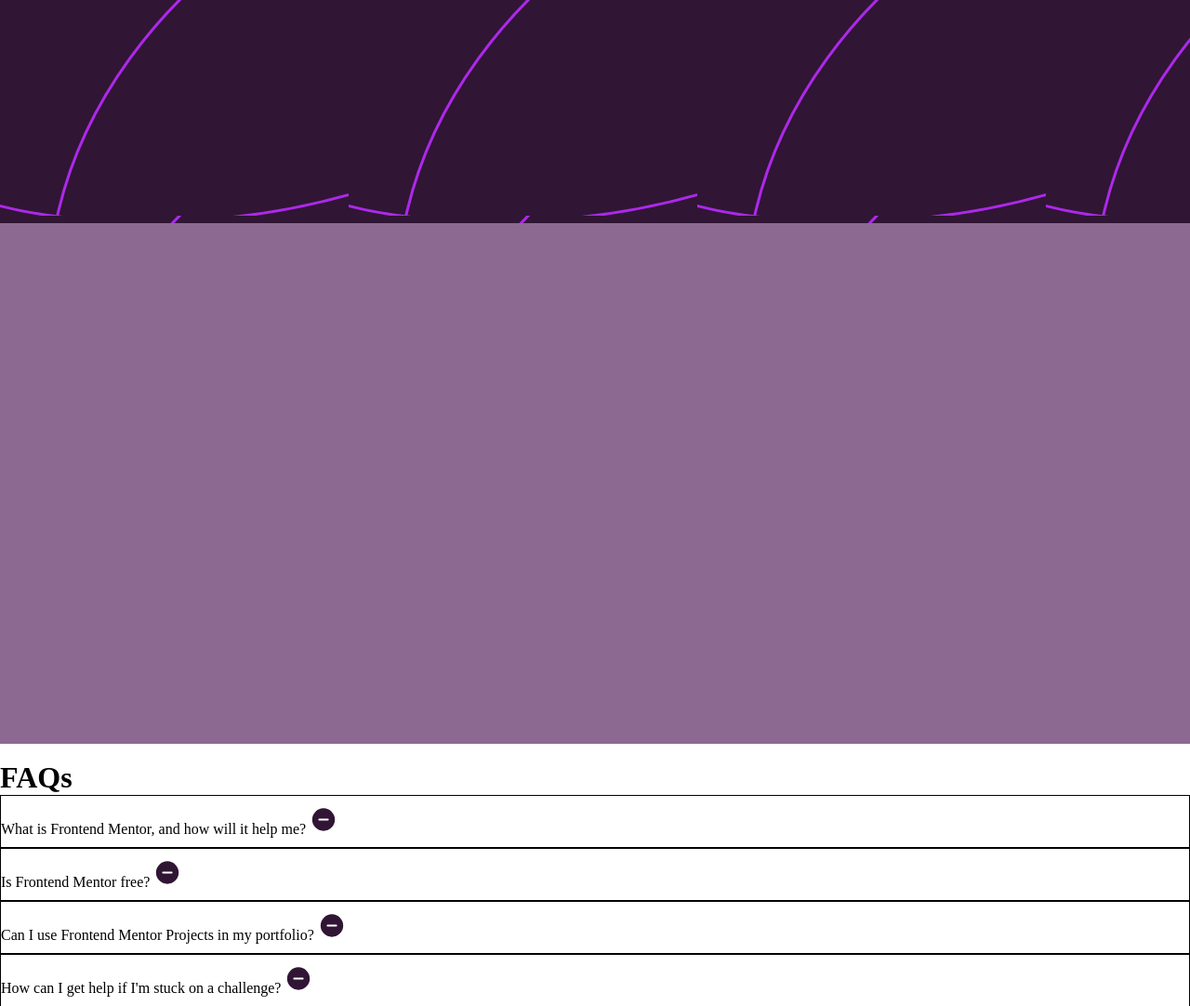
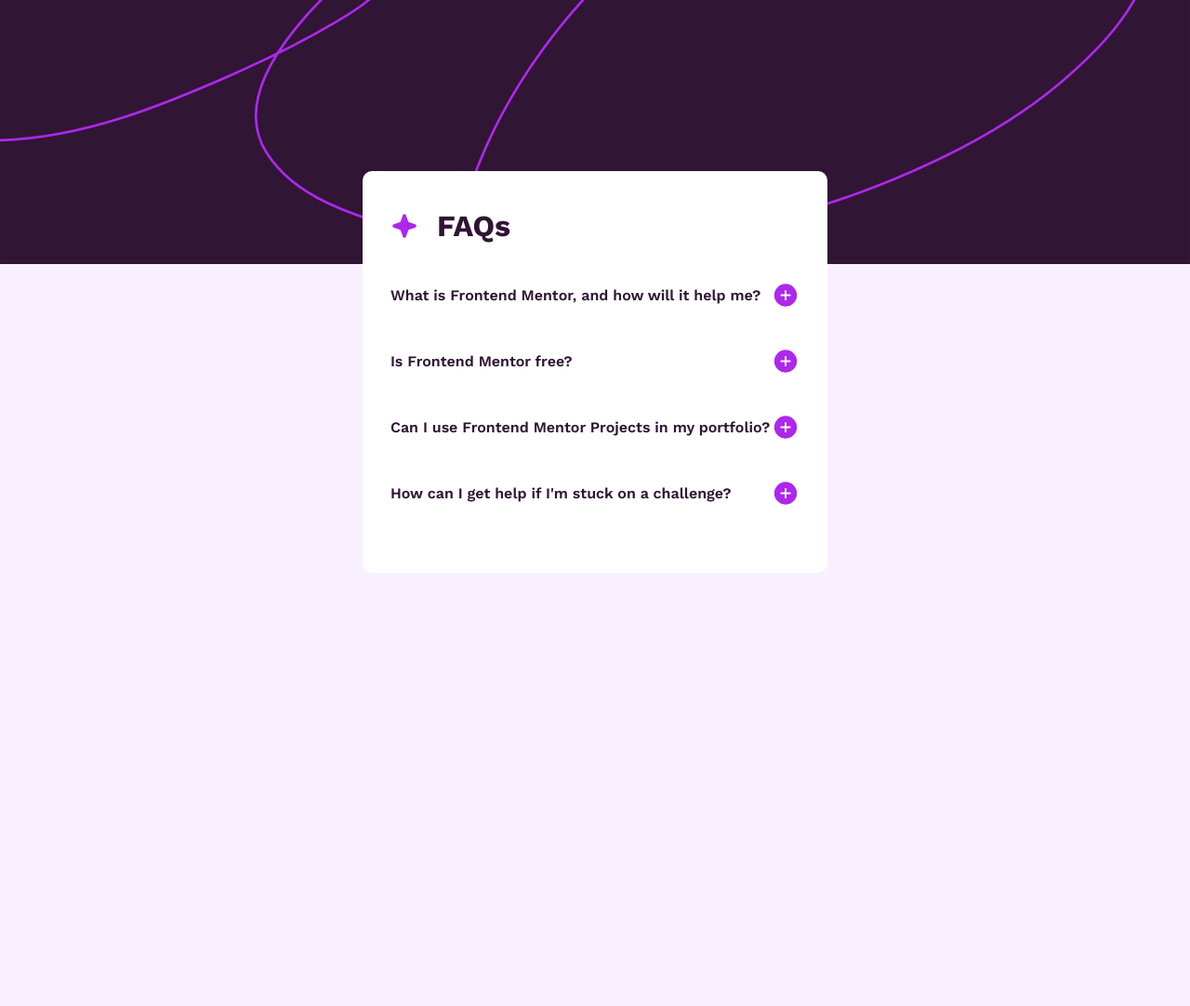
Before and after one commit to RaulTindogan/faq-accordion, a plain HTML site: page index.html in a window 1280 px wide. Shown: the whole page at 93% size. After the commit the page ends 800 px from the top, so only its background shows below. Drawn offline with Linux system fonts and the light colour scheme.

Commit message:
update styles and functions

```diff
--- a/app.js
+++ b/app.js
@@ -1,17 +1,12 @@
 let question = document.getElementsByClassName('questions')
-// let questionAnswers = document.getElementById('question-answer')
-
-// console.log(question[0].children[1].classList)
-
-
-
-// question[0].addEventListener('click', ()=>{
-//     question[0].children[1].classList.toggle('active')
-// })
-
 
 for(let i = 0; i<question.length; i++) {
     question[i].addEventListener('click', ()=>{
        question[i].children[1].classList.toggle('active')
+        if(question[i].children[1].classList[1] == 'active') {
+            question[i].children[0].children[1].setAttribute('src', 'assets/images/icon-minus.svg')
+        } else {
+            question[i].children[0].children[1].setAttribute('src', 'assets/images/icon-plus.svg')
+        }
     })
 }
--- a/index.html
+++ b/index.html
@@ -7,45 +7,52 @@
   <title>Document</title>
 </head>
 <body>
-  <div class="wrapper">
-    <div class="upper"></div>
-    <div class="bottom"></div>
     <div class="container">
       <div class="heading">
-        <img src="" alt="">
+        <img src="assets/images/icon-star.svg" alt="" class="star-icon">
         <h1>FAQs</h1>
       </div>
       <div class="questions">
-         <div class="question-name">What is Frontend Mentor, and how will it help me? <img src="assets/images/icon-minus.svg" alt=""></div>
+        <div class="question-name">
+          <p>What is Frontend Mentor, and how will it help me?</p>
+          <img src="assets/images/icon-plus.svg" alt="" class="icon">
+        </div>
          <div class="question-answer">
             Frontend Mentor offers realistic coding challenges to help developers improve their frontend coding skills
             with projects in HTML, CSS, and JavaScript. It's suitalbe for all levels and ideal for portfolio building.
          </div>
       </div>
       <div class="questions">
-        <div class="question-name">Is Frontend Mentor free? <img src="assets/images/icon-minus.svg" alt=""></div>
+        <div class="question-name">
+          <p>Is Frontend Mentor free?</p>
+          <img src="assets/images/icon-plus.svg" alt="">
+        </div>
         <div class="question-answer">
            Frontend Mentor offers realistic coding challenges to help developers improve their frontend coding skills
            with projects in HTML, CSS, and JavaScript. It's suitalbe for all levels and ideal for portfolio building.
         </div>
       </div>
       <div class="questions">
-        <div class="question-name">Can I use Frontend Mentor Projects in my portfolio? <img src="assets/images/icon-minus.svg" alt=""></div>
+        <div class="question-name">
+          <p>Can I use Frontend Mentor Projects in my portfolio?</p>
+          <img src="assets/images/icon-plus.svg" alt="">
+        </div>
         <div class="question-answer">
            Frontend Mentor offers realistic coding challenges to help developers improve their frontend coding skills
            with projects in HTML, CSS, and JavaScript. It's suitalbe for all levels and ideal for portfolio building.
         </div>
       </div>
       <div class="questions">
-        <div class="question-name">How can I get help if I'm stuck on a challenge? <img src="assets/images/icon-minus.svg" alt=""></div>
+        <div class="question-name">
+          <p>How can I get help if I'm stuck on a challenge?</p>
+          <img src="assets/images/icon-plus.svg" alt="">
+        </div>
         <div class="question-answer">
            Frontend Mentor offers realistic coding challenges to help developers improve their frontend coding skills
            with projects in HTML, CSS, and JavaScript. It's suitalbe for all levels and ideal for portfolio building.
         </div>
       </div>
     </div>
-  </div>
-
   <script src="app.js"></script>
 </body>
 </html>
--- a/style.css
+++ b/style.css
@@ -11,38 +11,89 @@
     padding: 0;
 }
 
-/* body {
-    background-image: url('assets/images/background-pattern-desktop.svg');
-} */
-
-.wrapper {
-    width: 100%;
-    height: 100vh;
-    min-height: 100vh;
+@font-face {
+    font-family: "Work Sans";
+    src: url(assets/fonts/WorkSans-VariableFont_wght.ttf);
 }
 
-.upper {
-    height: 30%;
-    background-image: url('assets/images/background-pattern-mobile.svg');
+body{
+    width: 100%;
+    min-height: 100vh;
+    background-image: url('assets/images/background-pattern-desktop.svg');
+    background-repeat: no-repeat;
+    background-size: 100%;
+    background-color: var(--Light-pink);
+    display: grid;
+    place-content: center;
+    font-family: "Work Sans";
 }
 
-.bottom {
-    height: 70%;
-    background-color: var(--Grayish-purple);
+h1, .question-name {
+    color: var(--Dark-purple);
+}
+
+.star-icon {
+    width: 30px;
+    height: 30px;
+}
+
+h1 {
+    font-weight: 700;
+    margin-left: 20px;
+}
+
+.question-name {
+    font-weight: 600;
+}
+
+.question-answer {
+    color: var(--Grayish-purple);
+}
+
+.container {
+   width: 300px;
+   background-color: var(--White);
+   border-radius: 10px;
+   padding: 30px 20px;
+}
+
+.heading {
+    display: flex;
+    align-items: center;
+    margin-bottom: 30px;
 }
 
 .questions {
     padding: 10px 0;
-    border: black 1px solid;
     cursor: pointer;
+}
+
+.question-name {
+    display: flex;
+    justify-content: space-between;
+    align-items: center;
+    margin-bottom: 20px;
 }
 
 .question-answer {
     overflow: hidden;
-    white-space: nowrap;
     height: 0;
 }
 
 .active {
     height: auto;
 }
+
+
+@media screen and (max-width: 600px) {
+   body {
+    background-image: url('assets/images/background-pattern-mobile.svg');
+   }
+}
+
+@media screen and (min-width: 601px) {
+    .container {
+        width: 500px;
+        padding: 40px 30px;
+    }
+}
```
